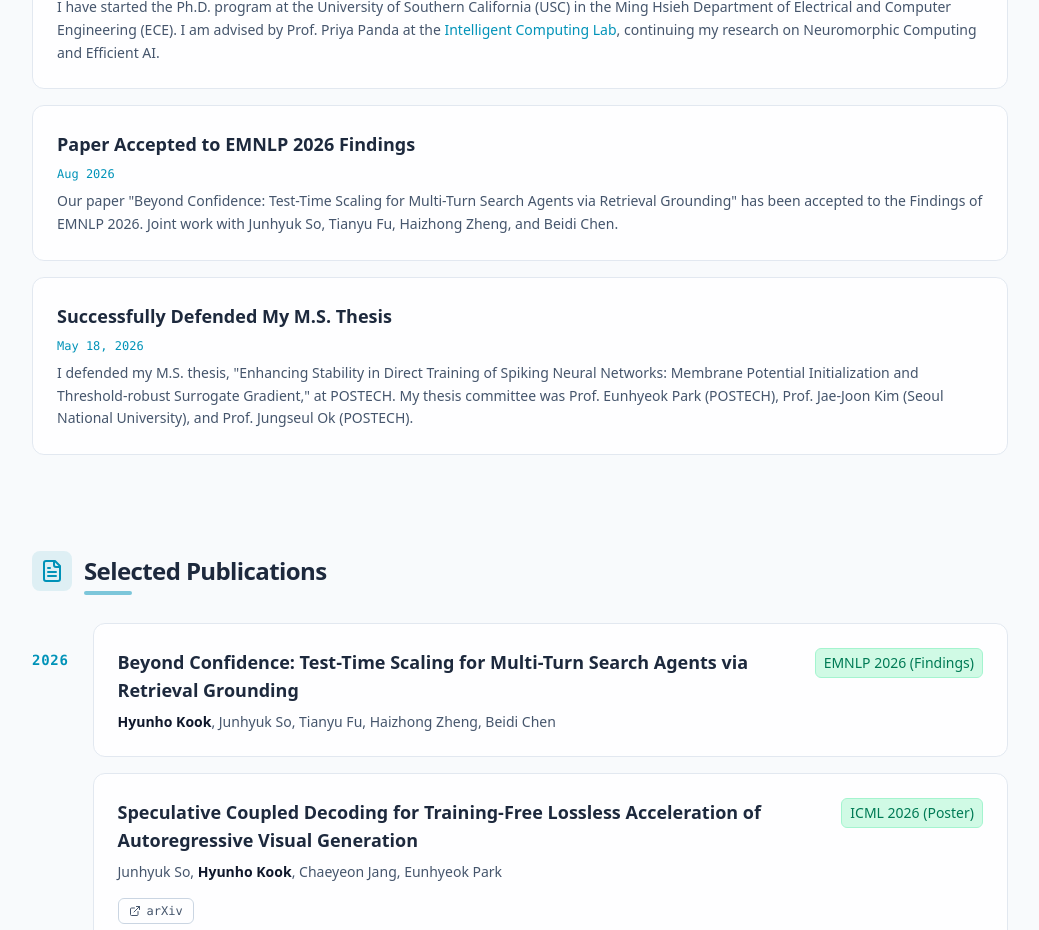
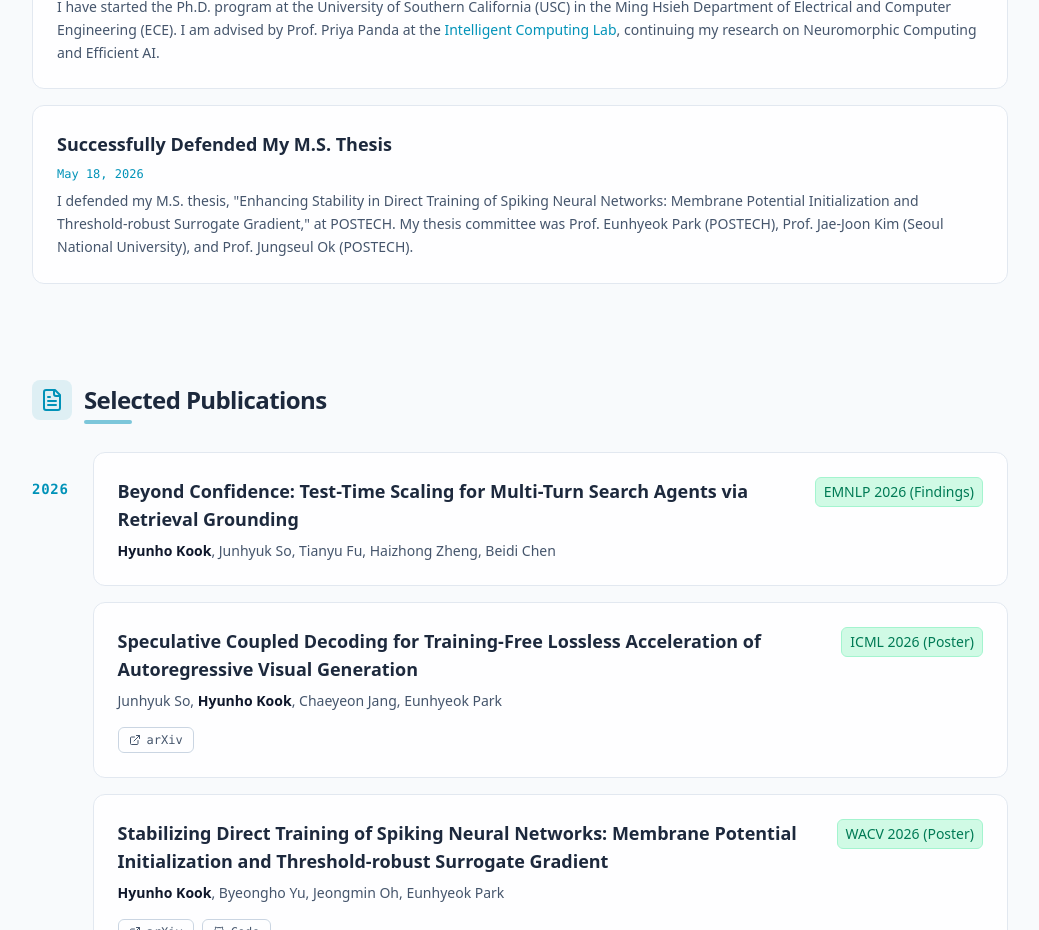
Before and after one commit to kookhh0827/kookhh0827.github.io, a React (Vite) app: page / in a window 1280 px wide. Shown: the part 920-1850 px from the top of the page, without its empty margins (120-1159 px from the left). Built offline with nearby package versions, Linux system fonts and the light colour scheme.

Commit message:
Drop EMNLP 2026 acceptance from News
The paper stays listed under Selected Publications; only the News entry
is removed.

Co-Authored-By: Claude Opus 5 <noreply@anthropic.com>
Claude-Session: https://claude.ai/code/session_01AVshzFH1tnWD3agWiEtSLV

```diff
--- a/src/data/newsData.js
+++ b/src/data/newsData.js
@@ -8,12 +8,6 @@ export const newsData = [
     icon: "graduation"
   },
   {
-    date: "Aug 2026",
-    title: "Paper Accepted to EMNLP 2026 Findings",
-    description: "Our paper \"Beyond Confidence: Test-Time Scaling for Multi-Turn Search Agents via Retrieval Grounding\" has been accepted to the Findings of EMNLP 2026. Joint work with Junhyuk So, Tianyu Fu, Haizhong Zheng, and Beidi Chen.",
-    icon: "paper"
-  },
-  {
     date: "May 18, 2026",
     title: "Successfully Defended My M.S. Thesis",
     description: "I defended my M.S. thesis, \"Enhancing Stability in Direct Training of Spiking Neural Networks: Membrane Potential Initialization and Threshold-robust Surrogate Gradient,\" at POSTECH. My thesis committee was Prof. Eunhyeok Park (POSTECH), Prof. Jae-Joon Kim (Seoul National University), and Prof. Jungseul Ok (POSTECH).",
```
